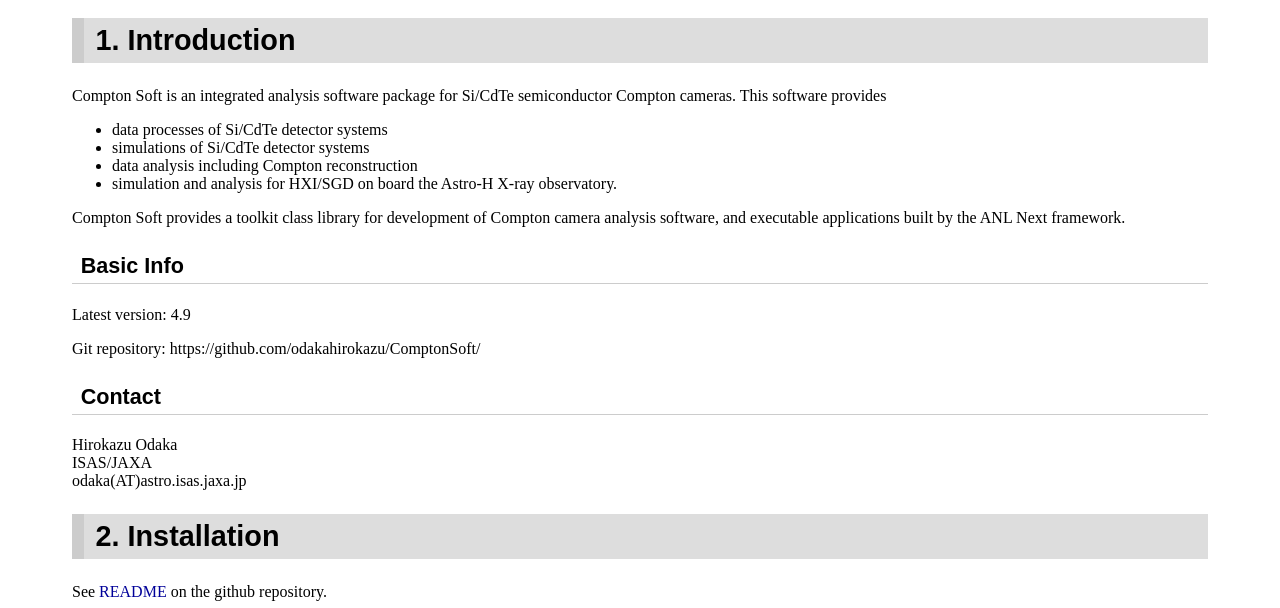
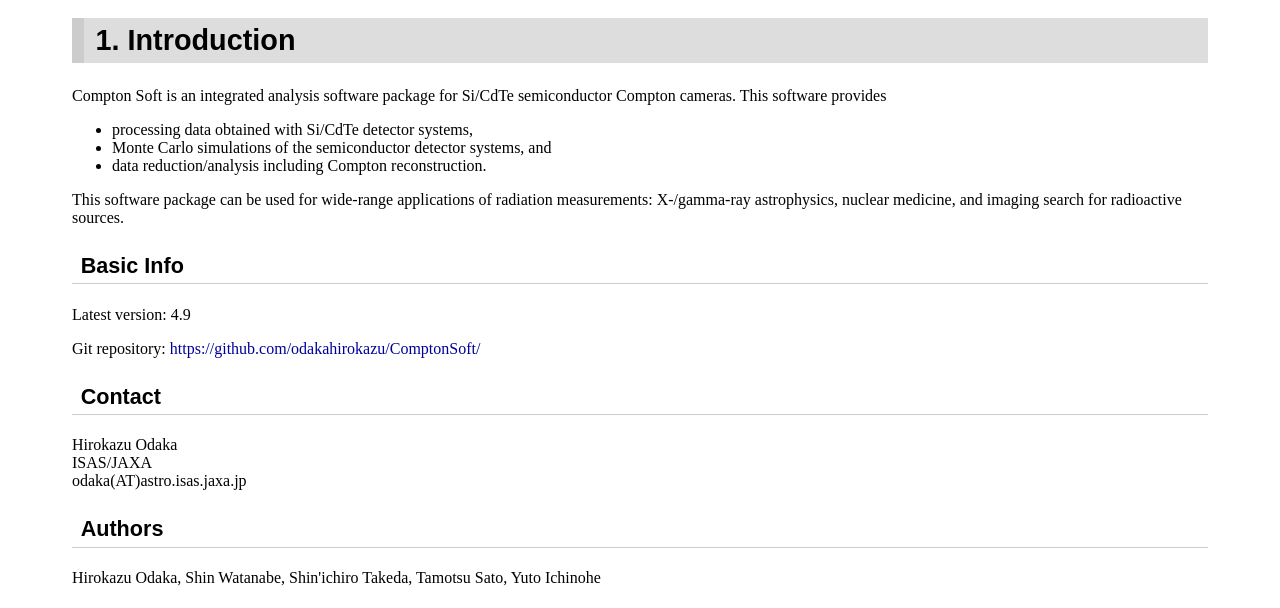
Before and after one commit to odakahirokazu/ComptonSoft, a plain HTML site: page documentation/html/index.html in a window 1280 px wide. Shown: the part 144-752 px from the top of the page. Drawn offline with Linux system fonts and the light colour scheme.

```diff
--- a/documentation/html/index.html
+++ b/documentation/html/index.html
@@ -18,21 +18,24 @@
     <h2>1. Introduction</h2>
 
     <p>Compton Soft is an integrated analysis software package for Si/CdTe semiconductor Compton cameras. This software provides</p>
+
     <ul>
-      <li>data processes of Si/CdTe detector systems</li>
-      <li>simulations of Si/CdTe detector systems</li>
-      <li>data analysis including Compton reconstruction</li>
-      <li>simulation and analysis for HXI/SGD on board the Astro-H X-ray observatory.</li>
+      <li>processing data obtained with Si/CdTe detector systems,</li>
+      <li>Monte Carlo simulations of the semiconductor detector systems, and</li>
+      <li>data reduction/analysis including Compton reconstruction.</li>
     </ul>
 
-    <p>Compton Soft provides a toolkit class library for development of Compton camera analysis software, and executable applications built by the ANL Next framework.</p>
+    <p>This software package can be used for wide-range applications of radiation measurements: X-/gamma-ray astrophysics, nuclear medicine, and imaging search for radioactive sources.</p>
 
     <h3>Basic Info</h3>
     <p>Latest version: 4.9</p>
-    <p>Git repository: https://github.com/odakahirokazu/ComptonSoft/</p>
+    <p>Git repository: <a href="https://github.com/odakahirokazu/ComptonSoft/">https://github.com/odakahirokazu/ComptonSoft/</a></p>
 
     <h3>Contact</h3>
     <p>Hirokazu Odaka<br />ISAS/JAXA<br />odaka(AT)astro.isas.jaxa.jp</p>
+
+    <h3>Authors</h3>
+    <p>Hirokazu Odaka, Shin Watanabe, Shin'ichiro Takeda, Tamotsu Sato, Yuto Ichinohe</p>
 
     <h2>2. Installation</h2>
     <p>See <a href="https://github.com/odakahirokazu/ComptonSoft#readme">README</a> on the github repository.</p>
```
Also changed, not shown: anlgeant4/ruby/CMakeLists.txt, ruby/CMakeLists.txt, 2 other files.
